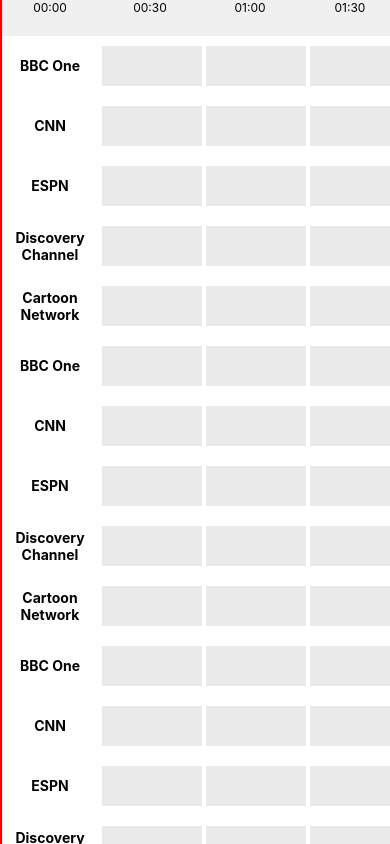
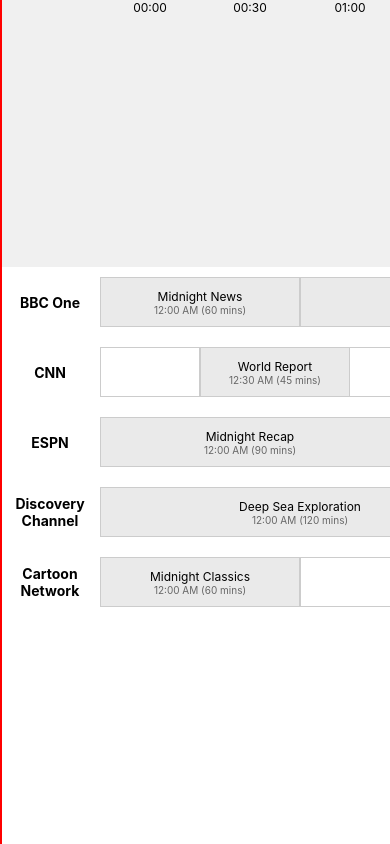
Before and after one commit to firdousali86/purnatvprogramlistcode, a React Native app: screen / in a window 390 px wide. Built offline with nearby package versions, Linux system fonts and the light colour scheme.

Commit message:
variable program list

```diff
--- a/components/ChannelRow.js
+++ b/components/ChannelRow.js
@@ -1,36 +1,61 @@
-import {View,Text, ScrollView, StyleSheet} from "react-native"
+import { View, Text, ScrollView, StyleSheet } from "react-native";
 
-const ChannelRow = ({ channel, scrollRef }) => {
-  const fullDaySlots = Array(48).fill({ name: "", time: "" });
+const SLOT_WIDTH = 100;
 
-  // Map programs to their corresponding 30-minute slots
-  channel.programs.forEach((program) => {
-  // Parse time from "HH:mm AM/PM" format
-  const [time, modifier] = program.time.split(" ");
+const calculateProgramPosition = (startTime, duration) => {
+  // Parse start time
+  const [time, modifier] = startTime.split(" ");
   let [hours, minutes] = time.split(":").map(Number);
   if (modifier === "PM" && hours !== 12) hours += 12;
   if (modifier === "AM" && hours === 12) hours = 0;
 
-  // Calculate the slot index
-  const slotIndex = hours * 2 + (minutes >= 30 ? 1 : 0);
-  fullDaySlots[slotIndex] = program;
-});
+  // Calculate left position and width
+  const startSlot = hours * 2 + (minutes >= 30 ? 1 : 0); // Slot index
+  const left = startSlot * SLOT_WIDTH;
+  const width = (duration / 30) * SLOT_WIDTH;
 
+  return { left, width };
+};
 
+const ChannelRow = ({ channel, scrollRef }) => {
   return (
     <View style={styles.channelRow}>
       <Text style={styles.channelName}>{channel.name}</Text>
       <ScrollView
         horizontal
-        style={styles.programList}
+        style={styles.programContainer}
         ref={scrollRef}
         scrollEnabled={false} // Disable direct horizontal scrolling
       >
-        {fullDaySlots.map((program, index) => (
-          <View key={index} style={styles.programBlock}>
-            <Text style={styles.programName}>{program.name || ""}</Text>
-          </View>
-        ))}
+        {/* Background placeholder view */}
+        <View style={styles.placeholder}>
+          {Array.from({ length: 48 }).map((_, index) => (
+            <View key={index} style={styles.placeholderSlot} />
+          ))}
+        </View>
+
+        {/* Absolute positioned program blocks */}
+        {channel.programs.map((program, index) => {
+          const { left, width } = calculateProgramPosition(
+            program.startTime,
+            program.duration
+          );
+
+          return (
+            <View
+              key={index}
+              style={[
+                styles.programBlock,
+                { left, width, position: "absolute" },
+              ]}
+            >
+              <Text style={styles.programName}>{program.name}</Text>
+              <Text style={styles.programTime}>
+                {program.startTime} ({program.duration} mins)
+              </Text>
+            </View>
+          );
+        })}
       </ScrollView>
     </View>
   );
@@ -39,9 +64,48 @@
 export default ChannelRow;
 
 const styles = StyleSheet.create({
-  channelRow: { flexDirection: 'row', alignItems: 'center', marginVertical: 10 },
-  channelName: { width: 100, fontWeight: 'bold', textAlign: 'center' },
-  programList: { flex: 1 },
-  programBlock: { width: 100, padding: 5, marginHorizontal: 2, backgroundColor: '#eaeaea' },
-  programName: { fontSize: 12, textAlign: 'center' },
-})
+  channelRow: {
+    flexDirection: "row",
+    alignItems: "center",
+    marginVertical: 10,
+  },
+  channelName: {
+    width: 100,
+    fontWeight: "bold",
+    textAlign: "center",
+  },
+  programContainer: {
+    flex: 1,
+    height: 50,
+    position: "relative", // Enables absolute positioning for children
+  },
+  placeholder: {
+    flexDirection: "row",
+    width: SLOT_WIDTH * 48, // Total width for 24 hours
+    height: "100%",
+    // position: "absolute", // Stays below program blocks
+  },
+  placeholderSlot: {
+    width: SLOT_WIDTH,
+    height: "100%",
+    borderWidth: 0.5,
+    borderColor: "#ccc",
+  },
+  programBlock: {
+    height: 50,
+    backgroundColor: "#eaeaea",
+    justifyContent: "center",
+    alignItems: "center",
+    borderWidth: 1,
+    borderColor: "#ccc",
+  },
+  programName: {
+    fontSize: 12,
+    textAlign: "center",
+  },
+  programTime: {
+    fontSize: 10,
+    color: "#666",
+    textAlign: "center",
+  },
+});
--- a/components/TimeMarkers.js
+++ b/components/TimeMarkers.js
@@ -1,16 +1,21 @@
-import {ScrollView, Text, StyleSheet,View} from "react-native"
+import { ScrollView, Text, StyleSheet, View } from "react-native";
 
 const TimeMarkers = () => {
   const timeSlots = Array.from({ length: 48 }, (_, i) => {
-    const hours = Math.floor(i / 2).toString().padStart(2, "0");
+    const hours = Math.floor(i / 2)
+      .toString()
+      .padStart(2, "0");
     const minutes = (i % 2 === 0 ? "00" : "30").padStart(2, "0");
     return `${hours}:${minutes}`;
   });
 
   return (
     <View style={styles.timeMarkers}>
+      <View style={{ width: 100 }}></View>
       {timeSlots.map((time, index) => (
-        <Text key={index} style={styles.timeMarkerText}>{time}</Text>
+        <Text key={index} style={styles.timeMarkerText}>
+          {time}
+        </Text>
       ))}
     </View>
   );
@@ -19,6 +24,6 @@
 export default TimeMarkers;
 
 const styles = StyleSheet.create({
-  timeMarkers: { flexDirection: 'row' },
-  timeMarkerText: { width: 100, textAlign: 'center', fontSize: 12 },
-})
+  timeMarkers: { flexDirection: "row" },
+  timeMarkerText: { width: 100, textAlign: "center", fontSize: 12 },
+});
--- a/data.js
+++ b/data.js
@@ -2,199 +2,81 @@
   {
     name: "BBC One",
     programs: [
-      { name: "Morning News", time: "06:00 AM" },
-      { name: "Breakfast Show", time: "07:00 AM" },
-      { name: "Cooking Masterclass", time: "09:00 AM" },
-      { name: "Drama Series", time: "11:00 AM" },
-      { name: "Lunch News", time: "01:00 PM" },
-      { name: "Afternoon Documentary", time: "02:00 PM" },
-      { name: "Evening Show", time: "06:00 PM" },
-      { name: "Prime Time Movie", time: "08:00 PM" },
-      { name: "Late Night Talk Show", time: "10:00 PM" },
+      { name: "Midnight News", startTime: "12:00 AM", duration: 60 },
+      { name: "Late Night Talk", startTime: "01:00 AM", duration: 120 },
+      { name: "World Stories", startTime: "03:30 AM", duration: 90 },
+      { name: "Morning News", startTime: "06:00 AM", duration: 60 },
+      { name: "Breakfast Show", startTime: "07:30 AM", duration: 90 },
+      { name: "Cooking Masterclass", startTime: "09:15 AM", duration: 35 },
+      { name: "Drama Series", startTime: "10:00 AM", duration: 120 },
+      { name: "Lunch News", startTime: "12:15 PM", duration: 30 },
+      { name: "Afternoon Documentary", startTime: "02:00 PM", duration: 90 },
+      { name: "Evening News", startTime: "06:00 PM", duration: 60 },
+      { name: "Prime Time Movie", startTime: "07:30 PM", duration: 120 },
+      { name: "Late Night Comedy", startTime: "10:00 PM", duration: 120 },
     ],
   },
   {
     name: "CNN",
     programs: [
-      { name: "World News", time: "06:00 AM" },
-      { name: "Market Update", time: "07:30 AM" },
-      { name: "Tech Today", time: "09:00 AM" },
-      { name: "Midday Report", time: "12:00 PM" },
-      { name: "Sports Highlights", time: "03:00 PM" },
-      { name: "Evening News", time: "06:00 PM" },
-      { name: "Political Panel", time: "08:00 PM" },
-      { name: "World Affairs", time: "09:30 PM" },
+      { name: "World Report", startTime: "12:30 AM", duration: 45 },
+      { name: "Midnight Highlights", startTime: "01:30 AM", duration: 75 },
+      { name: "Tech Roundup", startTime: "03:00 AM", duration: 60 },
+      { name: "World News", startTime: "06:00 AM", duration: 45 },
+      { name: "Market Update", startTime: "06:45 AM", duration: 75 },
+      { name: "Tech Today", startTime: "08:30 AM", duration: 60 },
+      { name: "Midday Report", startTime: "12:00 PM", duration: 90 },
+      { name: "Breaking News", startTime: "02:30 PM", duration: 60 },
+      { name: "Evening Highlights", startTime: "05:00 PM", duration: 90 },
+      { name: "Political Panel", startTime: "08:00 PM", duration: 120 },
+      { name: "Nightly News", startTime: "11:00 PM", duration: 60 },
     ],
   },
   {
     name: "ESPN",
     programs: [
-      { name: "Morning Sports Recap", time: "06:00 AM" },
-      { name: "Live Soccer Match", time: "08:00 AM" },
-      { name: "Cricket Highlights", time: "11:00 AM" },
-      { name: "Tennis Grand Slam", time: "02:00 PM" },
-      { name: "Evening Sports Roundup", time: "06:00 PM" },
-      { name: "Live Basketball", time: "07:30 PM" },
-      { name: "Late Night Boxing", time: "10:00 PM" },
+      { name: "Midnight Recap", startTime: "12:00 AM", duration: 90 },
+      { name: "Late Night Soccer", startTime: "01:30 AM", duration: 120 },
+      { name: "Basketball Highlights", startTime: "04:00 AM", duration: 60 },
+      { name: "Morning Sports Recap", startTime: "06:00 AM", duration: 60 },
+      { name: "Live Soccer Match", startTime: "07:00 AM", duration: 120 },
+      { name: "Cricket Highlights", startTime: "11:00 AM", duration: 45 },
+      { name: "Tennis Grand Slam", startTime: "11:45 AM", duration: 75 },
+      { name: "Afternoon Show", startTime: "03:00 PM", duration: 120 },
+      { name: "Evening Sports Roundup", startTime: "07:00 PM", duration: 90 },
+      { name: "Late Night Boxing", startTime: "10:30 PM", duration: 90 },
     ],
   },
   {
     name: "Discovery Channel",
     programs: [
-      { name: "Animal Adventures", time: "06:00 AM" },
-      { name: "Science Mysteries", time: "08:00 AM" },
-      { name: "Planet Earth", time: "10:00 AM" },
-      { name: "Historical Wonders", time: "01:00 PM" },
-      { name: "Technology Trends", time: "03:00 PM" },
-      { name: "Wildlife Specials", time: "05:00 PM" },
-      { name: "Exploration Hour", time: "08:00 PM" },
-      { name: "Night at the Museum", time: "10:00 PM" },
+      { name: "Deep Sea Exploration", startTime: "12:00 AM", duration: 120 },
+      { name: "Animal Adventures", startTime: "02:30 AM", duration: 90 },
+      { name: "Morning Safari", startTime: "06:00 AM", duration: 60 },
+      { name: "Science Mysteries", startTime: "07:30 AM", duration: 60 },
+      { name: "Planet Earth", startTime: "08:30 AM", duration: 120 },
+      { name: "Historical Wonders", startTime: "10:30 AM", duration: 90 },
+      { name: "Technology Trends", startTime: "01:00 PM", duration: 60 },
+      { name: "Exploration Hour", startTime: "04:00 PM", duration: 90 },
+      { name: "Evening Specials", startTime: "06:30 PM", duration: 120 },
+      { name: "Night at the Museum", startTime: "10:30 PM", duration: 120 },
     ],
   },
   {
     name: "Cartoon Network",
     programs: [
-      { name: "Morning Cartoons", time: "06:00 AM" },
-      { name: "Adventure Hour", time: "08:00 AM" },
-      { name: "Classic Cartoons", time: "10:00 AM" },
-      { name: "Lunchtime Laughs", time: "12:00 PM" },
-      { name: "Afternoon Action", time: "02:00 PM" },
-      { name: "Evening Animation", time: "05:00 PM" },
-      { name: "Family Fun", time: "07:00 PM" },
-      { name: "Late Night Giggles", time: "09:00 PM" },
-    ],
-  },
-  {
-    name: "BBC One",
-    programs: [
-      { name: "Morning News", time: "06:00 AM" },
-      { name: "Breakfast Show", time: "07:00 AM" },
-      { name: "Cooking Masterclass", time: "09:00 AM" },
-      { name: "Drama Series", time: "11:00 AM" },
-      { name: "Lunch News", time: "01:00 PM" },
-      { name: "Afternoon Documentary", time: "02:00 PM" },
-      { name: "Evening Show", time: "06:00 PM" },
-      { name: "Prime Time Movie", time: "08:00 PM" },
-      { name: "Late Night Talk Show", time: "10:00 PM" },
-    ],
-  },
-  {
-    name: "CNN",
-    programs: [
-      { name: "World News", time: "06:00 AM" },
-      { name: "Market Update", time: "07:30 AM" },
-      { name: "Tech Today", time: "09:00 AM" },
-      { name: "Midday Report", time: "12:00 PM" },
-      { name: "Sports Highlights", time: "03:00 PM" },
-      { name: "Evening News", time: "06:00 PM" },
-      { name: "Political Panel", time: "08:00 PM" },
-      { name: "World Affairs", time: "09:30 PM" },
-    ],
-  },
-  {
-    name: "ESPN",
-    programs: [
-      { name: "Morning Sports Recap", time: "06:00 AM" },
-      { name: "Live Soccer Match", time: "08:00 AM" },
-      { name: "Cricket Highlights", time: "11:00 AM" },
-      { name: "Tennis Grand Slam", time: "02:00 PM" },
-      { name: "Evening Sports Roundup", time: "06:00 PM" },
-      { name: "Live Basketball", time: "07:30 PM" },
-      { name: "Late Night Boxing", time: "10:00 PM" },
-    ],
-  },
-  {
-    name: "Discovery Channel",
-    programs: [
-      { name: "Animal Adventures", time: "06:00 AM" },
-      { name: "Science Mysteries", time: "08:00 AM" },
-      { name: "Planet Earth", time: "10:00 AM" },
-      { name: "Historical Wonders", time: "01:00 PM" },
-      { name: "Technology Trends", time: "03:00 PM" },
-      { name: "Wildlife Specials", time: "05:00 PM" },
-      { name: "Exploration Hour", time: "08:00 PM" },
-      { name: "Night at the Museum", time: "10:00 PM" },
-    ],
-  },
-  {
-    name: "Cartoon Network",
-    programs: [
-      { name: "Morning Cartoons", time: "06:00 AM" },
-      { name: "Adventure Hour", time: "08:00 AM" },
-      { name: "Classic Cartoons", time: "10:00 AM" },
-      { name: "Lunchtime Laughs", time: "12:00 PM" },
-      { name: "Afternoon Action", time: "02:00 PM" },
-      { name: "Evening Animation", time: "05:00 PM" },
-      { name: "Family Fun", time: "07:00 PM" },
-      { name: "Late Night Giggles", time: "09:00 PM" },
-    ],
-  },
-  {
-    name: "BBC One",
-    programs: [
-      { name: "Morning News", time: "06:00 AM" },
-      { name: "Breakfast Show", time: "07:00 AM" },
-      { name: "Cooking Masterclass", time: "09:00 AM" },
-      { name: "Drama Series", time: "11:00 AM" },
-      { name: "Lunch News", time: "01:00 PM" },
-      { name: "Afternoon Documentary", time: "02:00 PM" },
-      { name: "Evening Show", time: "06:00 PM" },
-      { name: "Prime Time Movie", time: "08:00 PM" },
-      { name: "Late Night Talk Show", time: "10:00 PM" },
-    ],
-  },
-  {
-    name: "CNN",
-    programs: [
-      { name: "World News", time: "06:00 AM" },
-      { name: "Market Update", time: "07:30 AM" },
-      { name: "Tech Today", time: "09:00 AM" },
-      { name: "Midday Report", time: "12:00 PM" },
-      { name: "Sports Highlights", time: "03:00 PM" },
-      { name: "Evening News", time: "06:00 PM" },
-      { name: "Political Panel", time: "08:00 PM" },
-      { name: "World Affairs", time: "09:30 PM" },
-    ],
-  },
-  {
-    name: "ESPN",
-    programs: [
-      { name: "Morning Sports Recap", time: "06:00 AM" },
-      { name: "Live Soccer Match", time: "08:00 AM" },
-      { name: "Cricket Highlights", time: "11:00 AM" },
-      { name: "Tennis Grand Slam", time: "02:00 PM" },
-      { name: "Evening Sports Roundup", time: "06:00 PM" },
-      { name: "Live Basketball", time: "07:30 PM" },
-      { name: "Late Night Boxing", time: "10:00 PM" },
-    ],
-  },
-  {
-    name: "Discovery Channel",
-    programs: [
-      { name: "Animal Adventures", time: "06:00 AM" },
-      { name: "Science Mysteries", time: "08:00 AM" },
-      { name: "Planet Earth", time: "10:00 AM" },
-      { name: "Historical Wonders", time: "01:00 PM" },
-      { name: "Technology Trends", time: "03:00 PM" },
-      { name: "Wildlife Specials", time: "05:00 PM" },
-      { name: "Exploration Hour", time: "08:00 PM" },
-      { name: "Night at the Museum", time: "10:00 PM" },
-    ],
-  },
-  {
-    name: "Cartoon Network",
-    programs: [
-      { name: "Morning Cartoons", time: "06:00 AM" },
-      { name: "Adventure Hour", time: "08:00 AM" },
-      { name: "Classic Cartoons", time: "10:00 AM" },
-      { name: "Lunchtime Laughs", time: "12:00 PM" },
-      { name: "Afternoon Action", time: "02:00 PM" },
-      { name: "Evening Animation", time: "05:00 PM" },
-      { name: "Family Fun", time: "07:00 PM" },
-      { name: "Late Night Giggles", time: "09:00 PM" },
+      { name: "Midnight Classics", startTime: "12:00 AM", duration: 60 },
+      { name: "Adventure Time", startTime: "01:30 AM", duration: 60 },
+      { name: "Morning Cartoons", startTime: "06:00 AM", duration: 60 },
+      { name: "Adventure Hour", startTime: "07:00 AM", duration: 60 },
+      { name: "Classic Cartoons", startTime: "08:30 AM", duration: 90 },
+      { name: "Lunchtime Laughs", startTime: "12:00 PM", duration: 60 },
+      { name: "Afternoon Giggles", startTime: "02:00 PM", duration: 90 },
+      { name: "Evening Animation", startTime: "05:00 PM", duration: 120 },
+      { name: "Family Fun Night", startTime: "07:30 PM", duration: 90 },
+      { name: "Late Night Giggles", startTime: "10:00 PM", duration: 120 },
     ],
   },
 ];
 
-
-export {channels}
+export { channels };
```
Also changed, not shown: App.js (+18 -12 lines).
